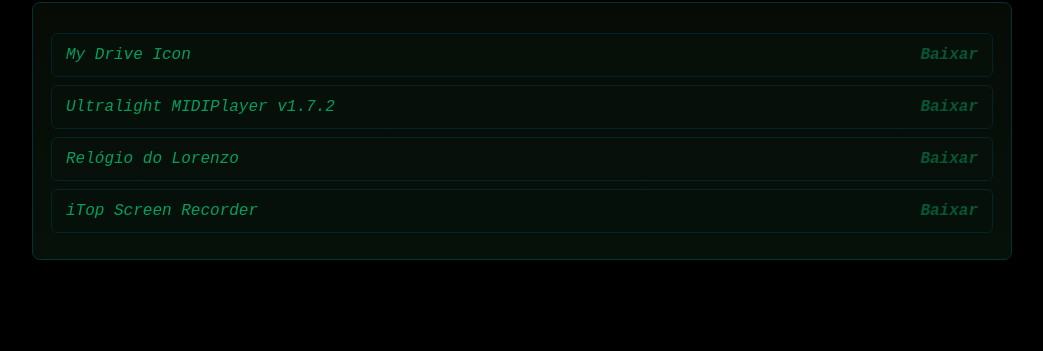
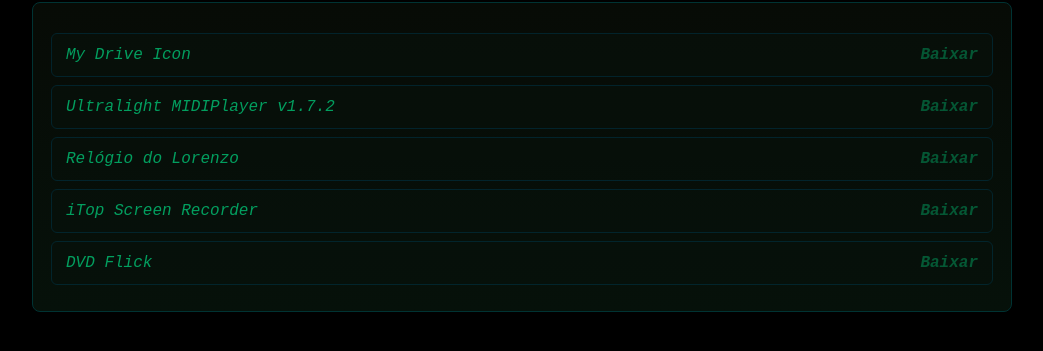
Before and after one commit to Lorenzo-Win11ASUS/Lorenzo-Store, a plain HTML site: page index.html in a window 1280 px wide. Shown: the part 113-464 px from the top of the page, without its empty margins (118-1161 px from the left). Drawn offline with Linux system fonts and the light colour scheme; no server answers.

Commit message:
Add DVD Flick download link to index.html
Added a new download link for DVD Flick.

```diff
--- a/index.html
+++ b/index.html
@@ -50,6 +50,10 @@
             <span>iTop Screen Recorder</span>
             <a href="./files/itop-screen-recorder-enseo_hp-setup.exe" download>Baixar</a>
           </li>
+          <li>
+            <span> DVD Flick </span>
+            <a href="./files/dvdflick_setup_1.3.0.7.exe" download>Baixar</a>
+          </li>
         </ul>
       </div>
       <div class="hint empty" id="noFilesMessage" style="display:none;">Nenhum arquivo encontrado na pasta "files". Coloque arquivos na pasta e atualize a página.</div>
```
